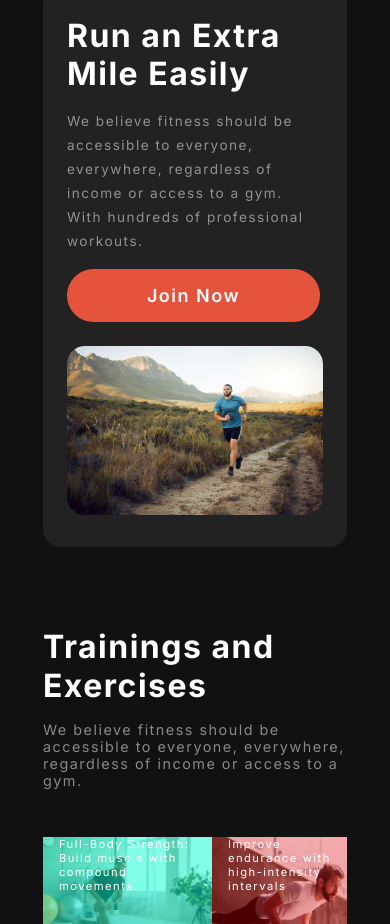
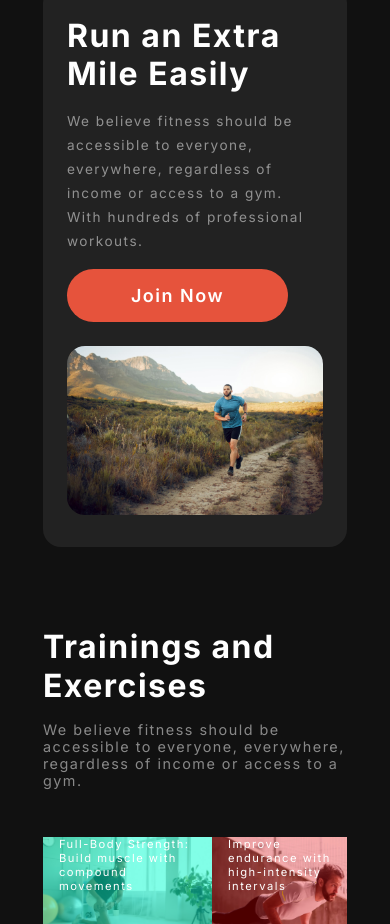
Before and after one commit to shahinanishi/responsive-website, a plain HTML site: page index.html in a window 390 px wide. Shown: the part 3265-4189 px from the top of the page. Drawn offline with Linux system fonts and the light colour scheme; files whose address does not match are found by name.

Commit message:
changed button padding

```diff
--- a/styles/style.css
+++ b/styles/style.css
@@ -777,7 +777,7 @@ a{
         font-size: 0.85rem;
     }
     .extra-mile-content .btn {
-        padding: 1rem 5rem;
+        padding: 1rem 4rem;
         font-size: 1.125rem;
     }
     .extra-mile-image {
```
